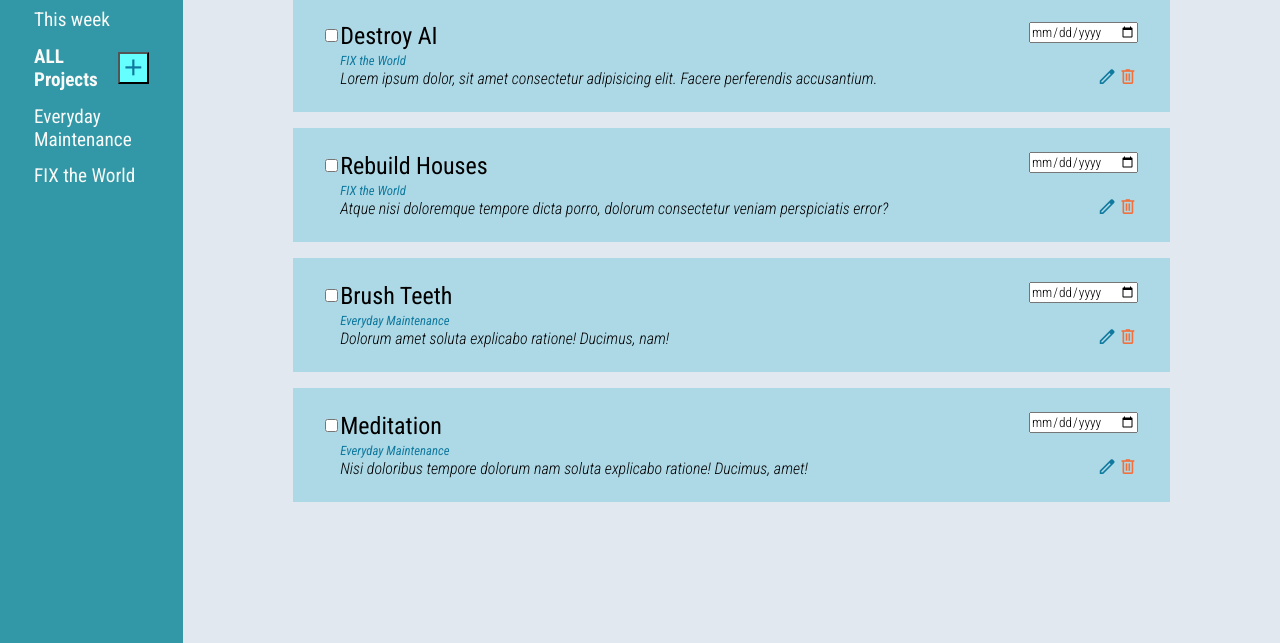
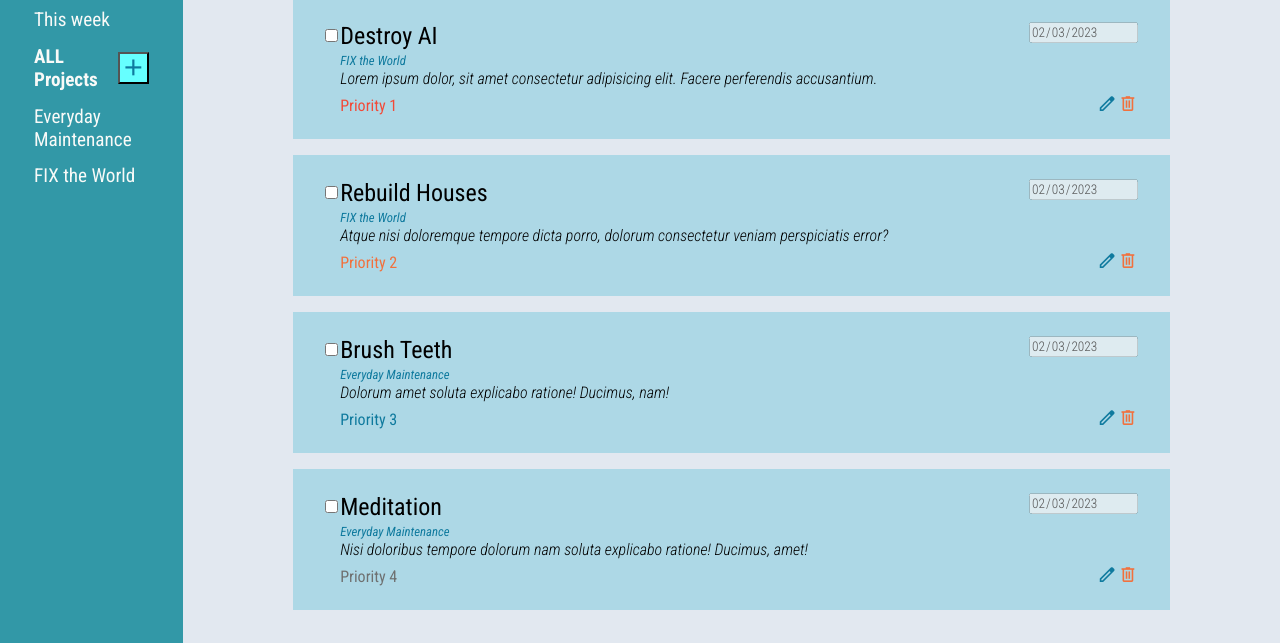
Before and after one commit to KarolKarnas/todo-list, a website built with webpack: page dist/index.html in a window 1280 px wide. Shown: the part 157-800 px from the top of the page. Built offline with nearby package versions, Linux system fonts and the light colour scheme.

Commit message:
Create todo and render
Create factory function for todo
Create new todo with input values from modal on click submit
Push new todo to new project or existing project

render correct date in every todo
render correct priority with color class switch

```diff
--- a/src/logic.js
+++ b/src/logic.js
@@ -15,6 +15,11 @@ import {
 	radioNewProject,
 	radioExistingProject,
 	closeModal,
+
+	inputTitle,
+	inputDescription,
+	inputDueDate,
+	inputPriority,
 } from './render';
 
 //create project factory
@@ -26,37 +31,44 @@ const createProject = (name) => {
 const testProject = createProject('test Project');
 console.log(testProject);
 
+// create todo factory
+
 const createTodo = (
 	title,
 	description,
-	projectName,
 	dueDate,
 	priority,
-	checked
+
 ) => {
-	return { title, description, projectName, dueDate, priority, checked };
+	return { title, description, dueDate, priority, checklist: false };
 };
 
-let testTodo = createTodo('brush', 'exactly', 'Maintenance');
+// let testTodo = createTodo('brush', 'exactly', 'Maintenance');
 // console.log(testTodo);
 // pushTodo(2, testTodo);
 
+
 // submit button
-
 let submitButton = document.querySelector('#submit-btn');
 
 submitButton.addEventListener('click', (e) => {
+	let newTodo = createTodo(inputTitle.value,
+		inputDescription.value,
+		inputDueDate.value,
+		inputPriority.value)
+
 	if (radioNewProject.checked) {
-		let projectName = inputNewProject.value
-		let newProject = createProject(projectName);
+		// let projectName = inputNewProject.value
+		let newProject = createProject(inputNewProject.value);
+		newProject.todo.push(newTodo);
 		projects.push(newProject);
-        // console.log(newProject);
-		// projects.push(newProject);
-		// console.log(inputNewProject.value);
+
+
+
 	} else if (radioExistingProject.checked) {
 		projects.forEach((element, index) => {
 			if (element.name === inputSelectProject.value) {
-				projects[index].todo.push(testTodo);
+				projects[index].todo.push(newTodo);
 			}
 		});
 	}
--- a/src/projects.js
+++ b/src/projects.js
@@ -6,16 +6,16 @@ const projects = [
 				title: 'Destroy AI',
 				description:
 					'Lorem ipsum dolor, sit amet consectetur adipisicing elit. Facere perferendis accusantium.',
-				dueDate: 'dd/mm/yyyy',
-				priority: 'p1',
+				dueDate: '2023-02-03',
+				priority: 'Priority 1',
 				checklist: false,
 			},
 			{
 				title: 'Rebuild Houses',
 				description:
 					'Atque nisi doloremque tempore dicta porro, dolorum consectetur veniam perspiciatis error?',
-				dueDate: 'dd/mm/yyyy',
-				priority: 'p1',
+				dueDate: '2023-02-03',
+				priority: 'Priority 2',
 				checklist: false,
 			},
 		],
@@ -26,26 +26,23 @@ const projects = [
 			{
 				title: 'Brush Teeth',
 				description: 'Dolorum amet soluta explicabo ratione! Ducimus, nam!',
-				dueDate: 'dd/mm/yyyy',
-				priority: 'p1',
+				dueDate: '2023-02-03',
+				priority: 'Priority 3',
 				checklist: false,
 			},
 			{
 				title: 'Meditation',
 				description:
 					'Nisi doloribus tempore dolorum nam soluta explicabo ratione! Ducimus, amet!',
-				dueDate: 'dd/mm/yyyy',
-				priority: 'p1',
+				dueDate: '2023-02-03',
+				priority: 'Priority 4',
 				checklist: false,
 			},
 		],
 	},
 ];
 
-
 // LOGIC.JS
-
-
 
 // const createTodo = (title, description, projectName, dueDate, priority, checked) => {
 // 	return { title, description, projectName, dueDate, priority, checked};
@@ -60,7 +57,6 @@ const projects = [
 // const todoTitleInput = document.querySelector('#todo-title');
 // const todoDescriptionInput = document.querySelector('#description');
 // const todoProjectNameInput = document.querySelector('#project-name');
-
 
 // function addTodoToProjectsArray(event) {
 // 	let newTodo = createTodo2(
@@ -77,8 +73,6 @@ const projects = [
 // let submitButton = document.querySelector('#submit-btn');
 // console.log(submitButton);
 
-
 // submitButton.addEventListener('click', addTodoToProjectsArray);
 
-
 export { projects };
--- a/src/render.js
+++ b/src/render.js
@@ -71,10 +71,31 @@ function createTodo(projectIndex) {
 		todoDescription.textContent = todo.description;
 		col2.appendChild(todoDescription);
 
+		const todoPriority = document.createElement('div');
+		todoPriority.classList.add('todo-priority');
+		switch (todo.priority) {
+			case 'Priority 1':
+			  todoPriority.classList.add('todo-priority-1');
+			  break;
+			case 'Priority 2':
+			  todoPriority.classList.add('todo-priority-2');
+			  break;
+			case 'Priority 3':
+			  todoPriority.classList.add('todo-priority-3');
+			  break;
+			case 'Priority 4':
+			  todoPriority.classList.add('todo-priority-4');
+			  break;
+		  }
+		todoPriority.textContent = todo.priority;
+		col2.appendChild(todoPriority);
+
 		//content col3
 
 		const todoDate = document.createElement('input');
 		todoDate.setAttribute('type', 'date');
+		todoDate.value = todo.dueDate;
+		todoDate.setAttribute('disabled', true);
 		col3.appendChild(todoDate);
 
 		const todoIconsContainer = document.createElement('div');
@@ -277,11 +298,17 @@ const createExistingProjectsModal = function () {
 // clear options with projects in modal
 
 const clearExistingProjectsModal = function () {
-
 	while (inputSelectProject.firstChild) {
 		inputSelectProject.removeChild(inputSelectProject.firstChild);
 	}
 };
+
+// variables for read modal
+
+const inputTitle = document.getElementById('todo-title');
+const inputDescription = document.getElementById('description');
+const inputDueDate = document.getElementById('dueDate');
+const inputPriority = document.getElementById('priority');
 
 export {
 	createTodo,
@@ -298,4 +325,8 @@ export {
 	inputSelectProject,
 	radioNewProject,
 	radioExistingProject,
+	inputTitle,
+	inputDescription,
+	inputDueDate,
+	inputPriority,
 };
```
Also changed, not shown: dist/index.html, dist/main.js, dist/style.css.
